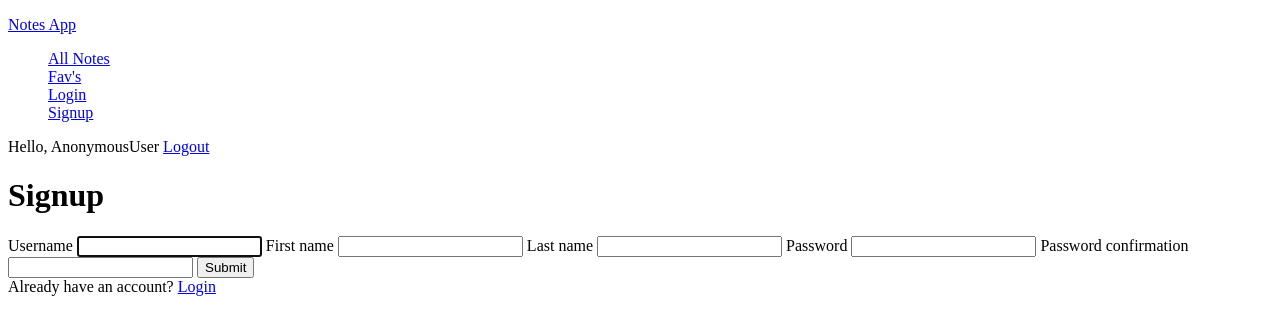
After one commit to seantolbert/notesapp, a Django app: page /signup/ in a window 1280 px wide. The commit adds this page. Shown: the top 335 px of the page. Run offline with Django 4.2, Linux system fonts and the light colour scheme.

Commit message:
adds login, logout and signup functionality but does not restrict access

```diff
--- a/home/forms.py
+++ b/home/forms.py
@@ -1,4 +1,7 @@
 from django.forms import ModelForm
+from django.contrib.auth.forms import UserCreationForm
+from django.contrib.auth.models import User
+
 from .models import Note
 
 class NoteForm(ModelForm):
@@ -8,3 +11,8 @@ class NoteForm(ModelForm):
         labels = {
             "title": 'Title',
         }
+
+class CreateUserForm(UserCreationForm):
+    class Meta:
+        model = User
+        fields = ["username", 'first_name', 'last_name', 'email', 'password1', 'password2']
--- a/home/models.py
+++ b/home/models.py
@@ -1,8 +1,6 @@
 from django.db import models
 from django.urls import reverse
-from django.contrib.auth import get_user_model
 
-User = get_user_model()
 
 class Category(models.Model):
     name = models.CharField(max_length=20, blank=True, null=True)
--- /dev/null
+++ b/home/templates/registration/signup.html
@@ -0,0 +1,39 @@
+{% extends 'base.html' %}
+
+{% block extra_css %}{% endblock extra_css %}
+
+{% block title %}Notes - Signup{% endblock title %}
+
+{% block content %}
+<h1>Signup</h1>
+
+<form method="POST" action="">
+    {% csrf_token %}
+
+    {{form.username.label}}
+    {{form.username}}
+
+    {{form.first_name.label}}
+    {{form.first_name}}
+
+    {{form.last_name.label}}
+    {{form.last_name}}
+
+    {{form.password1.label}}
+    {{form.password1}}
+
+    {{form.password2.label}}
+    {{form.password2}}
+
+    <input type="submit" name="Create User">
+</form>
+
+{% for message in messages %}
+    <p id="messages">{{message}}</p>
+{% endfor %}
+
+<div>
+    Already have an account? <a href="{% url 'login' %}">Login</a>
+</div>
+
+{% endblock content %}
--- a/home/urls.py
+++ b/home/urls.py
@@ -4,5 +4,9 @@ from . import views
 urlpatterns = [
     path("", views.HomePageView.as_view(), name='home'),
     path("notes/", views.IndexPageView.as_view(), name='index'),
-    path('notes/<int:note_id>/', views.note_detail, name='note_detail')
+    path('notes/<int:note_id>/', views.note_detail, name='note_detail'),
+    path("signup/", views.signup_page, name='signup'),
+    path("login/", views.login_page, name="login"),
+    path("logout/", views.logout_user, name="logout"),
+
 ]
--- a/home/views.py
+++ b/home/views.py
@@ -1,11 +1,15 @@
+import re
 from django.shortcuts import render, redirect
 from django.views.generic import ListView
 from django.views.generic.edit import CreateView, UpdateView, DeleteView
-from django.contrib.auth import login
-from django.contrib.auth.forms import UserCreationForm
+from django.contrib import messages
+from django.contrib.auth import login, authenticate, logout
 from django.contrib.auth.mixins import LoginRequiredMixin
 from django.contrib.auth.decorators import login_required
+
+from .forms import CreateUserForm
 from .models import Note
+
 
 class HomePageView(ListView):
     template_name = 'home/home.html'
@@ -18,16 +22,19 @@ class HomePageView(ListView):
         data = queryset[:3]
         return data
 
+# @login_required
 class IndexPageView(ListView):
-    template_name = 'home/index.html'
+    template_name = 'notes/index.html'
     model = Note
     ordering = ['-date']
     context_object_name = 'notes'
 
+# @login_required(login_url='login')
 def note_detail(request, note_id):
     note = Note.objects.get(id=note_id)
     return render(request, "home/detail.html", {"note": note})
 
+# @login_required(login_url='login')
 class NoteCreate(CreateView, LoginRequiredMixin):
     model = Note
     fields = ["title", "text", "category", "tag"]
@@ -36,24 +43,43 @@ class NoteCreate(CreateView, LoginRequiredMixin):
         form.instance.user = self.request.user
         return super().form_valid(form)
 
+# @login_required(login_url='login')
 class NoteUpdate(UpdateView, LoginRequiredMixin):
     model = Note
     fields = ["title", "text", "category", "tag"]
 
+# @login_required(login_url='login')
 class QuoteDelete(DeleteView, LoginRequiredMixin):
     model = Note
     success_url = '/notes/'
 
-def signup(request):
-    error_message = ''
-    if request.method == "POST":
-        form = UserCreationForm(request.POST)
+def signup_page(request):
+    form = CreateUserForm()
+    if request.method == 'POST':
+        form = CreateUserForm(request.POST)
         if form.is_valid():
-            user = form.save()
+            form.save()
+            user = form.cleaned_data.get('username')
+            messages.success(request, 'Account successfully created for ' + user)
+            return redirect('login')
+        else:
+            messages.error(request, 'User signup failed, please try again')
+    context = {'form': form}
+    return render(request, 'registration/signup.html', context)
+
+def login_page(request):
+    if request.method == 'POST':
+        username = request.POST.get('username')
+        password = request.POST.get('password')
+        user = authenticate(request, username=username, password=password)
+        if user is not None:
             login(request, user)
-            return redirect("home")
+            return redirect('home')
         else:
-            error_message = "Invalid signup - Please try again"
-    form = UserCreationForm()
-    context = {"form": form, "error_message": error_message}
-    return render(request, "registration/signup.html", context)
+            messages.info(request, 'Username OR password is incorrect')
+    context = {}
+    return render(request, 'registration/login.html', context)
+
+def logout_user(request):
+    logout(request)
+    return redirect('login')
--- a/templates/navbar.html
+++ b/templates/navbar.html
@@ -4,7 +4,10 @@
         <ul class="nav-items">
             <div class="nav-item"><a href="{% url 'index' %}">All Notes</a></div>
             <div class="nav-item"><a href="#">Fav's</a></div>
-            <div class="nav-item"><a href="#">Login</a></div>
+            <div class="nav-item"><a href="{% url 'login' %}">Login</a></div>
+            <div class="nav-item"><a href="{% url 'signup' %}">Signup</a></div>
         </ul>
+        <span>Hello, {{request.user}}</span>
+        <span><a href="{% url 'logout' %}">Logout</a></span>
     </div>
 </nav>
```
Also changed, not shown: home/templates/home/home.html (+8 -0 lines), home/templates/registration/login.html (added, +28 -0 lines), home/migrations/0001_initial.py, home/migrations/0002_rename_type_category_name_rename_title_tag_label.py (deleted), home/templates/notes/add_note.html (added), home/templates/notes/detail.html (renamed from home/templates/home/detail.html), home/templates/notes/edit_note.html (added), home/templates/notes/index.html (renamed from home/templates/home/index.html).
